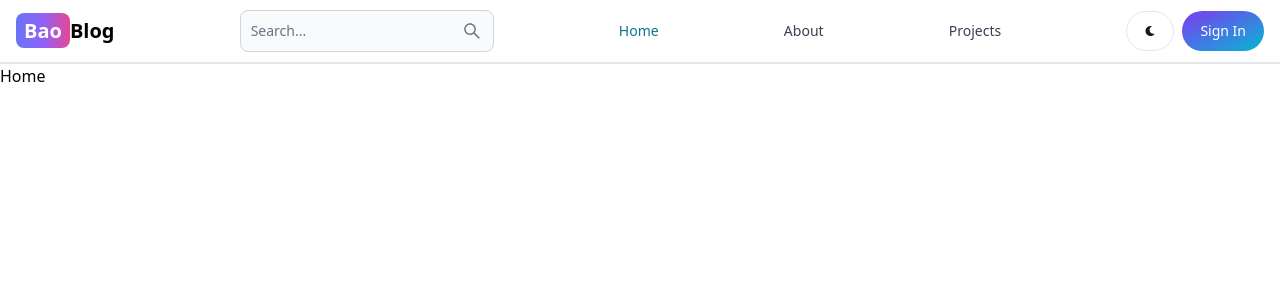
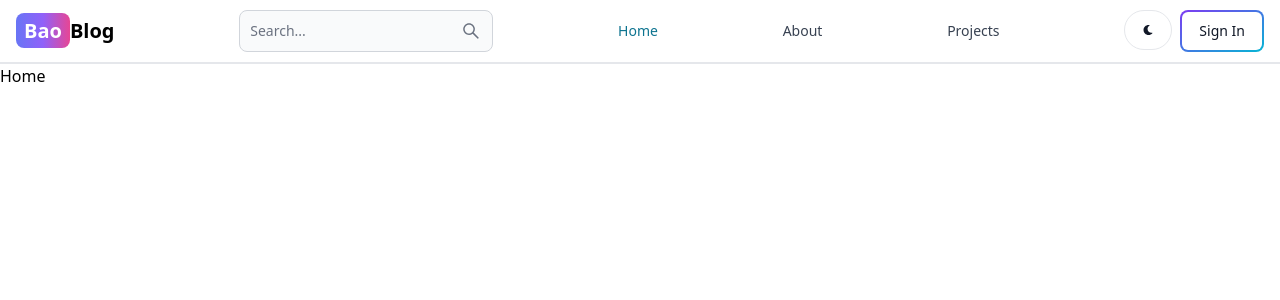
Before and after one commit to Baovola1/BlogFront, a React (Vite) app: page / in a window 1280 px wide. Shown: the top 300 px of the page. Built offline with nearby package versions, Linux system fonts and the light colour scheme.

Commit message:
ixe style button hover

```diff
--- a/src/components/Header.jsx
+++ b/src/components/Header.jsx
@@ -22,7 +22,7 @@ export default function Header() {
             <FaMoon/>
         </Button>
         <Link to="/sign-in">
-            <Button gradientDuoTone='purpleToBlue' pill>
+            <Button gradientDuoTone='purpleToBlue' outline>
                 Sign In
             </Button>
         </Link>
```
